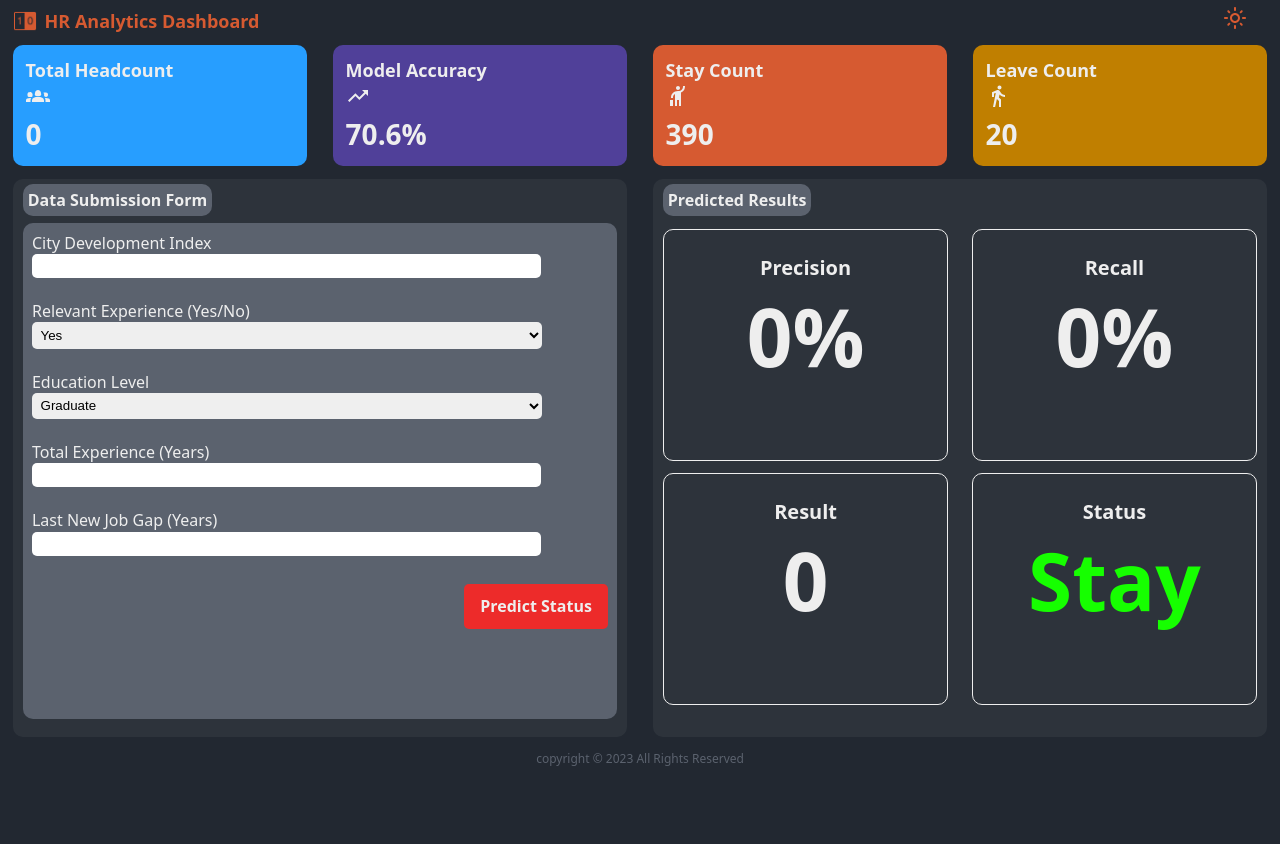
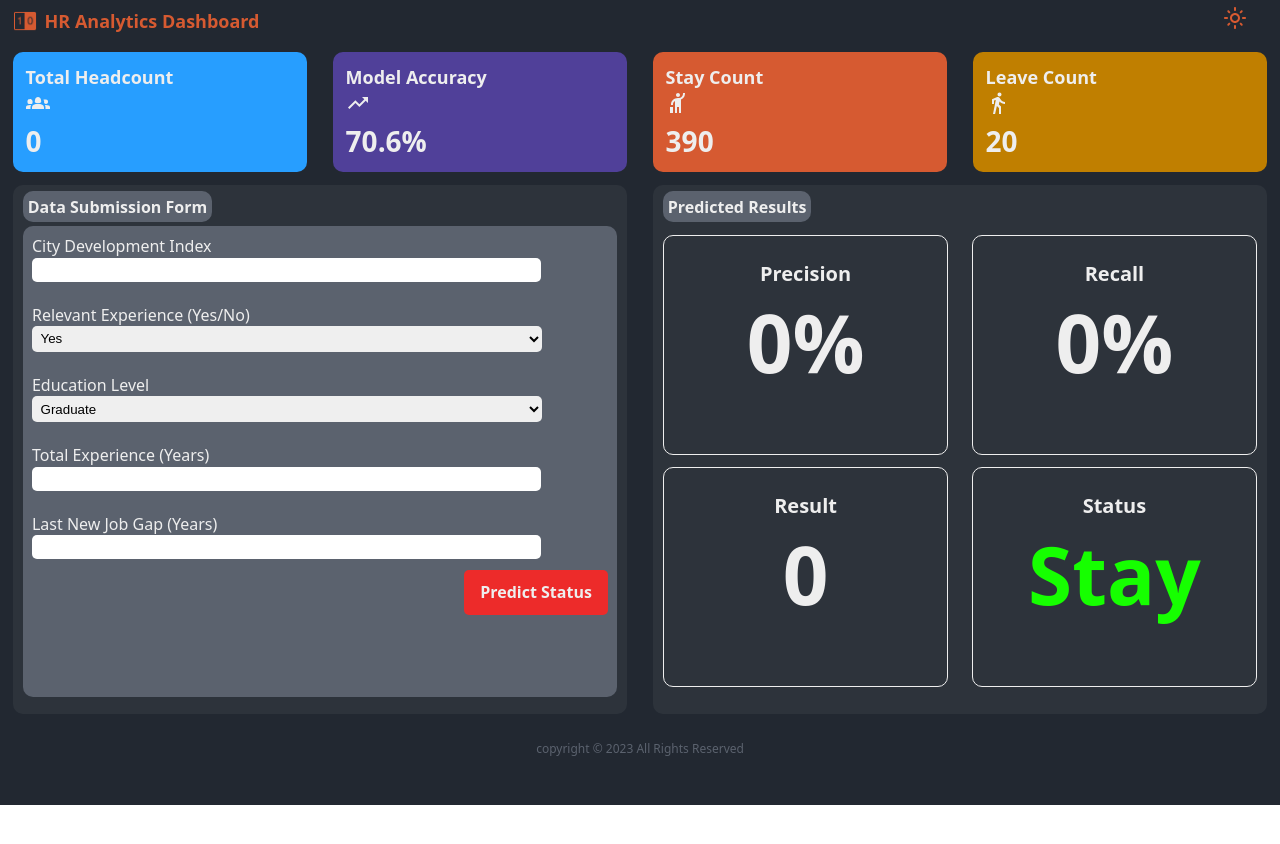
Before and after one commit to IT21313370/FDM_Mini_Project_Y3S1, a React (Create React App) app in the folder webapp/: page / in a window 1280 px wide. After the commit the page ends 805 px from the top, so only its background shows below. Built offline with nearby package versions, Linux system fonts and the light colour scheme.

Commit message:
update the structure

```diff
--- a/webapp/src/App.css
+++ b/webapp/src/App.css
@@ -4,7 +4,7 @@
     background: transparent;
     text-align: center;
     width: 100%;
-    height: 100vh;
+    height: 95vh;
     font-family: system-ui, -apple-system, BlinkMacSystemFont, 'Segoe UI', Roboto, Oxygen, Ubuntu, Cantarell, 'Open Sans', 'Helvetica Neue', sans-serif;
     overflow-y: hidden;
     overflow-x: hidden;
@@ -98,7 +98,7 @@
   }
 
   .sub_area_01 {
-  margin-top: 0%;
+  margin-top: 0.5%;
 }
 
 .indicator_cards {
@@ -213,7 +213,7 @@
   form {
     background-color: #5b626e;
     padding: 1.5%;
-    margin-top: 2%;
+    margin-top: 1.5%;
     border-radius: 10px;
     height: 89%;
     color: #EEEEEE;
@@ -247,7 +247,7 @@
   button {
     width: 25%;
     padding: 2%;
-    margin-top: 1%;
+    margin-top: -2%;
     border-radius: 5px;
     color:#EEEEEE;
     font-weight: 600;
@@ -267,6 +267,7 @@
   .footer {
     color:#5b626e;
     font-size: 12px;
+    margin-top: 1%;
   }
 
   .box_body {
```
